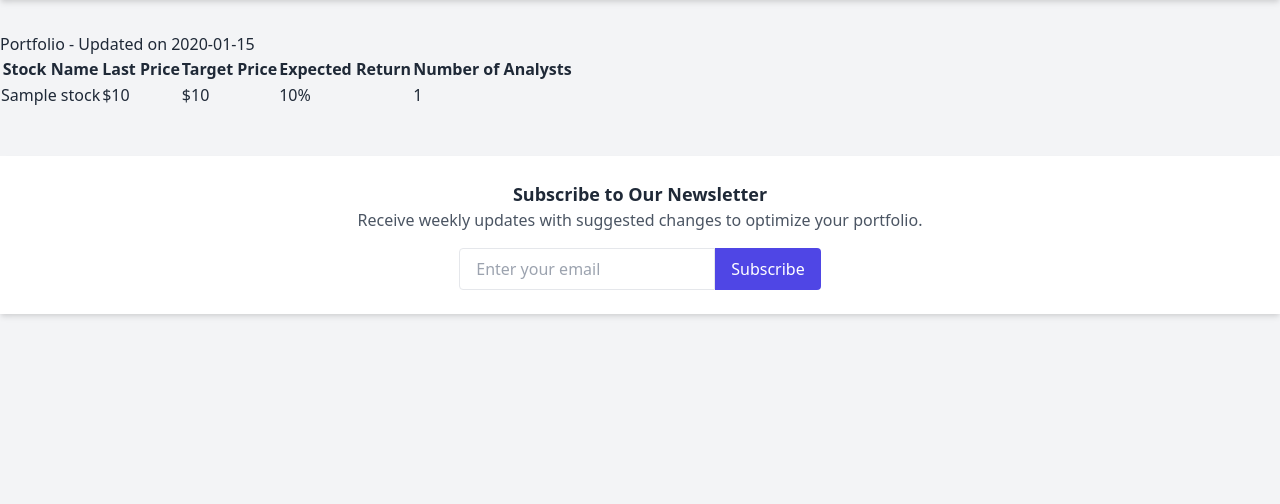
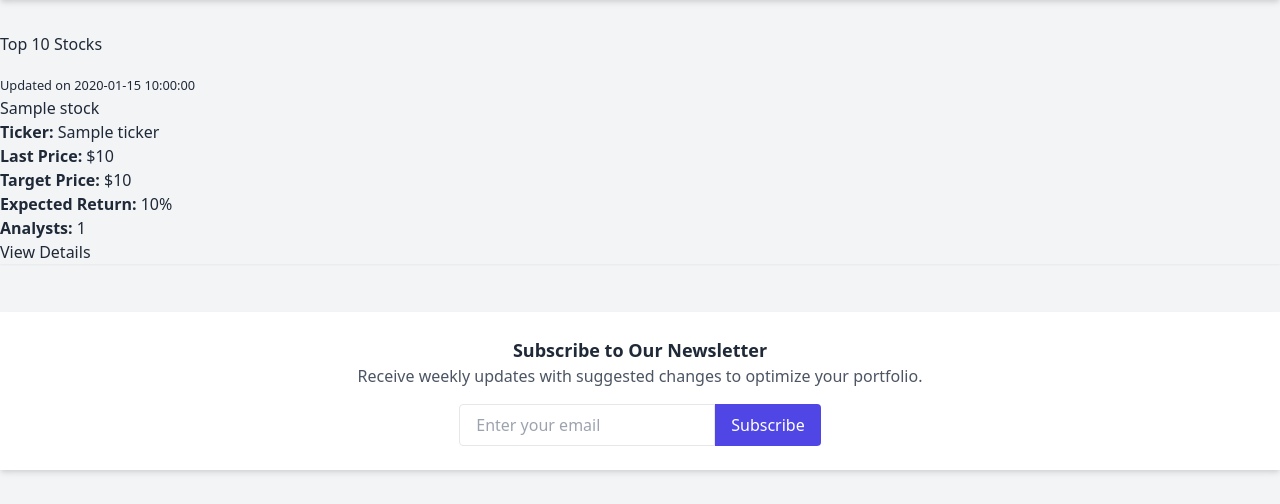
Before and after one commit to maxime0010/investments_app, a Flask app: template templates/portfolio.html in a window 1280 px wide. Shown: the part 64-568 px from the top of the page. Run offline with Flask 3, Linux system fonts and the light colour scheme; the template is opened without the code that fills it: most values are stand-ins (such as "Sample title", 1, 10 or a date in 2020).

Commit message:
Update portfolio.html

```diff
--- a/templates/portfolio.html
+++ b/templates/portfolio.html
@@ -1,28 +1,31 @@
 {% extends "base.html" %}
 
 {% block content %}
-    <h1>Portfolio - Updated on {{ last_updated.strftime('%Y-%m-%d') }}</h1>
-
-    <table class="table table-striped">
-        <thead>
-            <tr>
-                <th>Stock Name</th>
-                <th>Last Price</th>
-                <th>Target Price</th>
-                <th>Expected Return</th>
-                <th>Number of Analysts</th>
-            </tr>
-        </thead>
-        <tbody>
-            {% for stock in stocks %}
-            <tr>
-                <td><a href="{{ url_for('stock_detail', ticker=stock['ticker']) }}">{{ stock['name'] }}</a></td>
-                <td>${{ stock['last_price'] | int }}</td>
-                <td>${{ stock['target_price'] | int }}</td>
-                <td>{{ stock['expected_return'] | int }}%</td>
-                <td>{{ stock['num_analysts'] }}</td>
-            </tr>
-            {% endfor %}
-        </tbody>
-    </table>
+<div class="container">
+    <h1 class="my-4">Top 10 Stocks</h1>
+    <div class="d-flex justify-content-between align-items-center">
+        <small class="text-muted">Updated on {{ last_updated }}</small>
+    </div>
+    <div class="row">
+        {% for stock in stocks %}
+        <div class="col-md-4 mb-4">
+            <div class="card h-100 shadow-sm border-0">
+                <div class="card-body">
+                    <h5 class="card-title">{{ stock.name }}</h5>
+                    <p class="card-text">
+                        <strong>Ticker:</strong> {{ stock.ticker }}<br>
+                        <strong>Last Price:</strong> ${{ stock.last_price }}<br>
+                        <strong>Target Price:</strong> ${{ stock.target_price }}<br>
+                        <strong>Expected Return:</strong> <span class="text-success">{{ stock.expected_return | round(2) }}%</span><br>
+                        <strong>Analysts:</strong> {{ stock.num_analysts }}
+                    </p>
+                </div>
+                <div class="card-footer bg-transparent border-0">
+                    <a href="{{ url_for('stock_detail', ticker=stock.ticker) }}" class="btn btn-primary btn-block">View Details</a>
+                </div>
+            </div>
+        </div>
+        {% endfor %}
+    </div>
+</div>
 {% endblock %}
```
